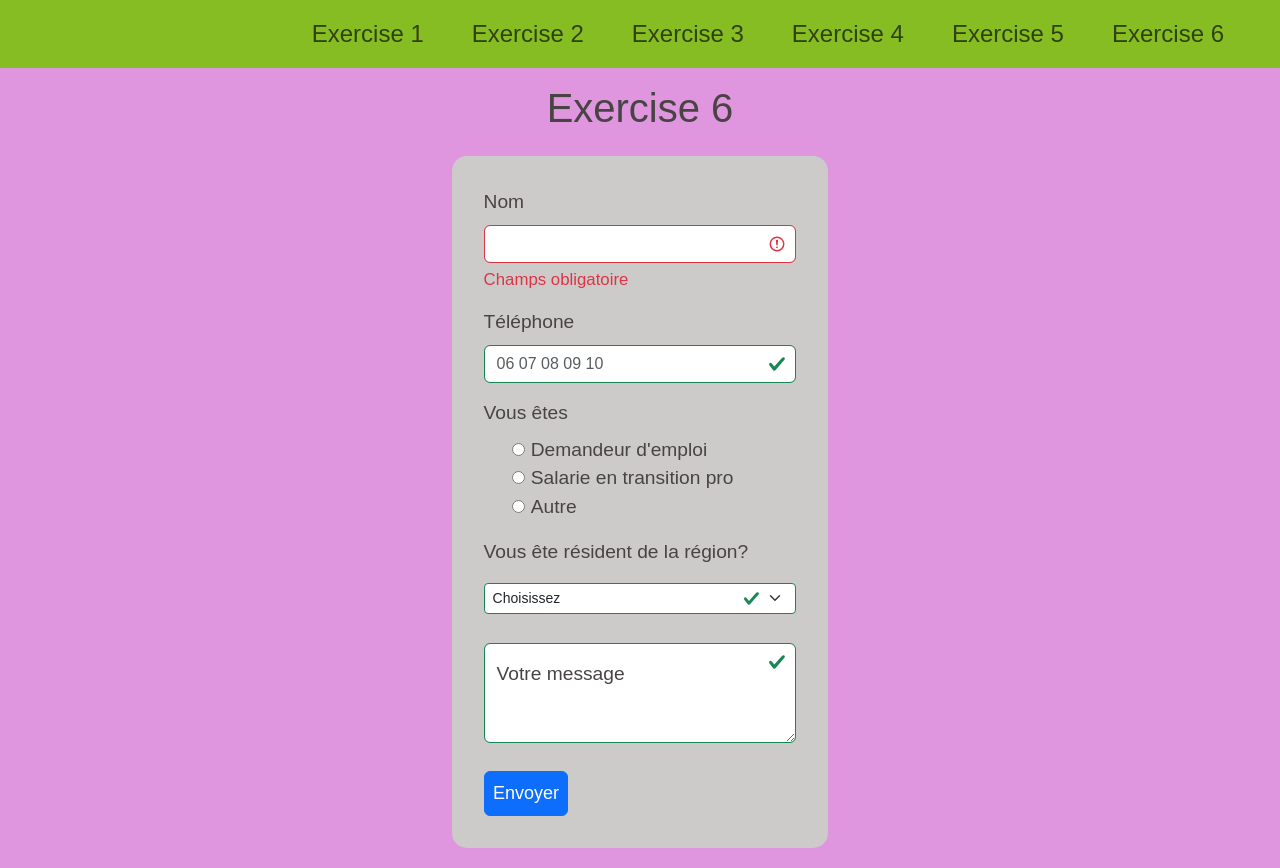
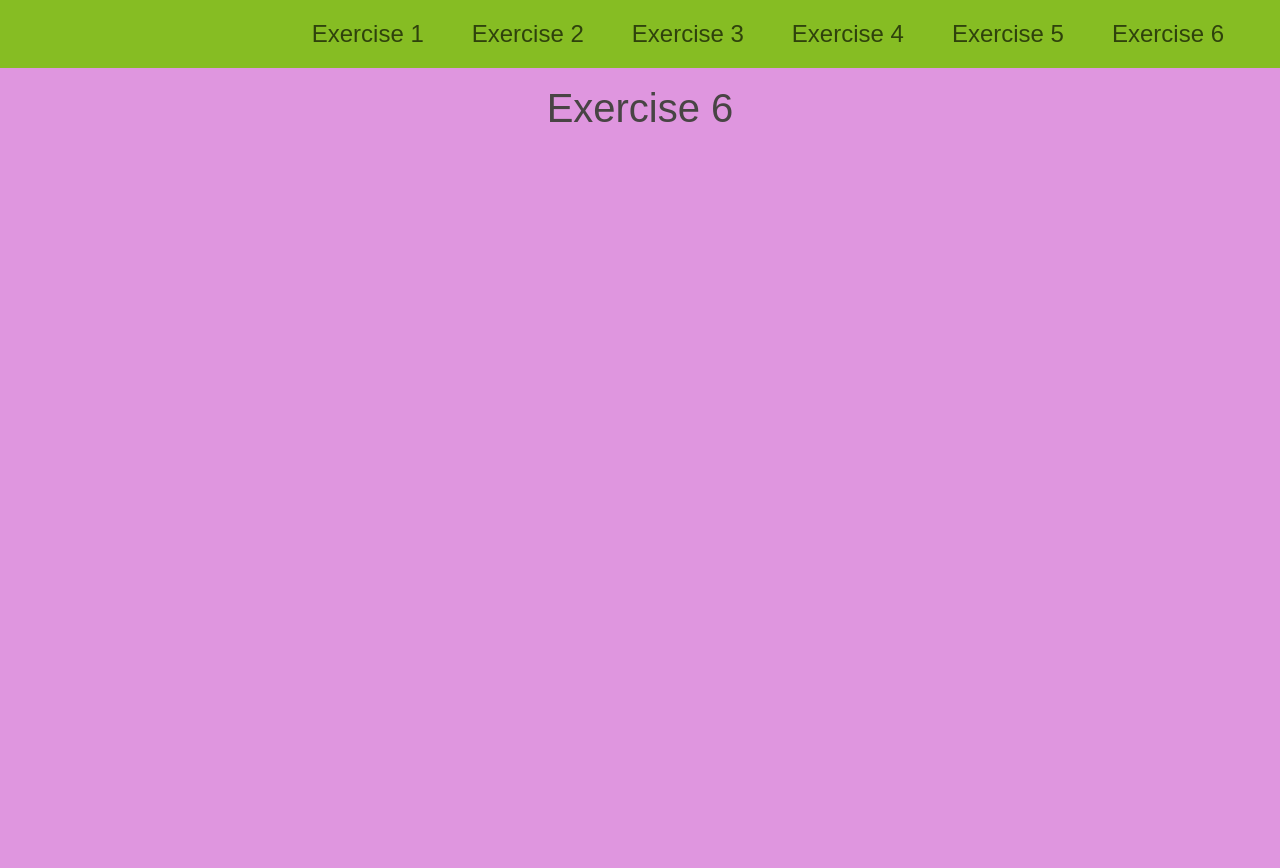
Before and after one commit to carolinaqvargas/git_practice, a plain HTML site: page Exercise-6.html in a window 1280 px wide. Drawn offline with nearby package versions, Linux system fonts and the light colour scheme.

```diff
--- a/Exercise-6.html
+++ b/Exercise-6.html
@@ -31,62 +31,7 @@
 <main class="container-fluid home">
 <h1 class="text-center p-3">Exercise 6</h1>
 
-<form class="was-validated">
 
-  <div class="mb-3">
-      <label for="InputNom" class="form-label">Nom</label>
-      <input type="text" class="form-control" id="InputNom"  required>
-      <div class="invalid-feedback">Champs obligatoire</div>
-    </div>
-
-
-
-  <div class="mb-3">
-    <label for="InputTelephone" class="form-label">Téléphone</label>
-    <input type="tel" class="form-control" id="InputTelephone" placeholder="06 07 08 09 10">
-  </div>
-
-  <p class="mb-2">Vous êtes</p>
-  <div class="mb-3 form-check">
-    <input type="radio" name="vousEtes" value="check1" id="check1">
-    <label  for="check1">Demandeur d'emploi</label><br>
-
-
-      <input type="radio" name="vousEtes" value="check2" id="check2">
-      <label  for="check2">Salarie en transition pro</label><br>
-
-
-      <input type="radio" name="vousEtes" value="check3" id="check3">
-      <label  for="check3">Autre</label><br>
-  </div>
-
-
-    <label class="mb-3">Vous ête résident de la région?</label>
-    <select class="form-select form-select-sm" aria-label=".form-select-sm example">
-      <option selected>Choisissez</option>
-      <option value="Auvergne-Rhône-Alpes">Auvergne-Rhône-Alpes</option>
-      <option value="Bourgogne-Franche-Comté">Bourgogne-Franche-Comté</option>
-      <option value="Bretagne">Bretagne</option>
-      <option value="Centre-Val de Loire">Centre-Val de Loire</option>
-      <option value="Corse">Corse</option>
-      <option value="Grand Est">Grand Est</option>
-    </select>
-    <br>
-
-
-
-
-    <div class="form-floating">
-      <textarea class="form-control" placeholder="Votre message" id="floatingTextarea" style="height: 100px"></textarea>
-      <label for="floatingTextarea">Votre message</label>
-    </div>
-
-    <br>
-
-
-  <button type="submit" class="btn btn-primary pink">Envoyer</button>
-
-</form>
 
 </main>
 
--- a/js/main.js
+++ b/js/main.js
@@ -43,7 +43,7 @@
 }else{
     prixTotal = (nbrePhotocopie-30) * 0.08 + 2.8;
 }
-   message.innerHTML = `Le prix total est de: ${prixTotal} euros. `;
+   message2.innerHTML = `Le prix total est de: ${prixTotal} euros. `;
 }
 
  //appel de la function
--- a/stytles/custom.css
+++ b/stytles/custom.css
@@ -11,7 +11,7 @@
   padding-left: 2rem;
 }
 .exo{
-  width: 30%;
+  width: 40%;
   margin: auto;
 }
 
```
Also changed, not shown: Exercise-2.html (+1 -1 lines), index.html (+3 -3 lines).
